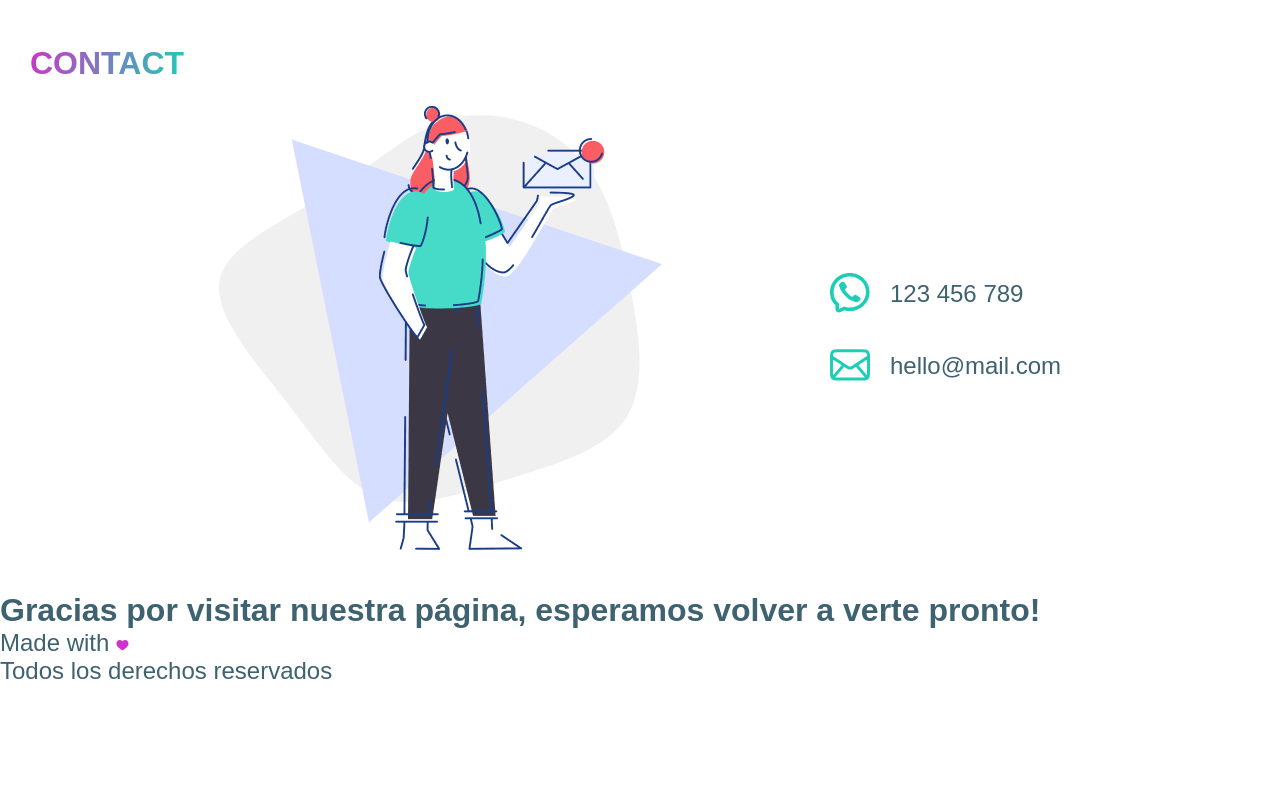
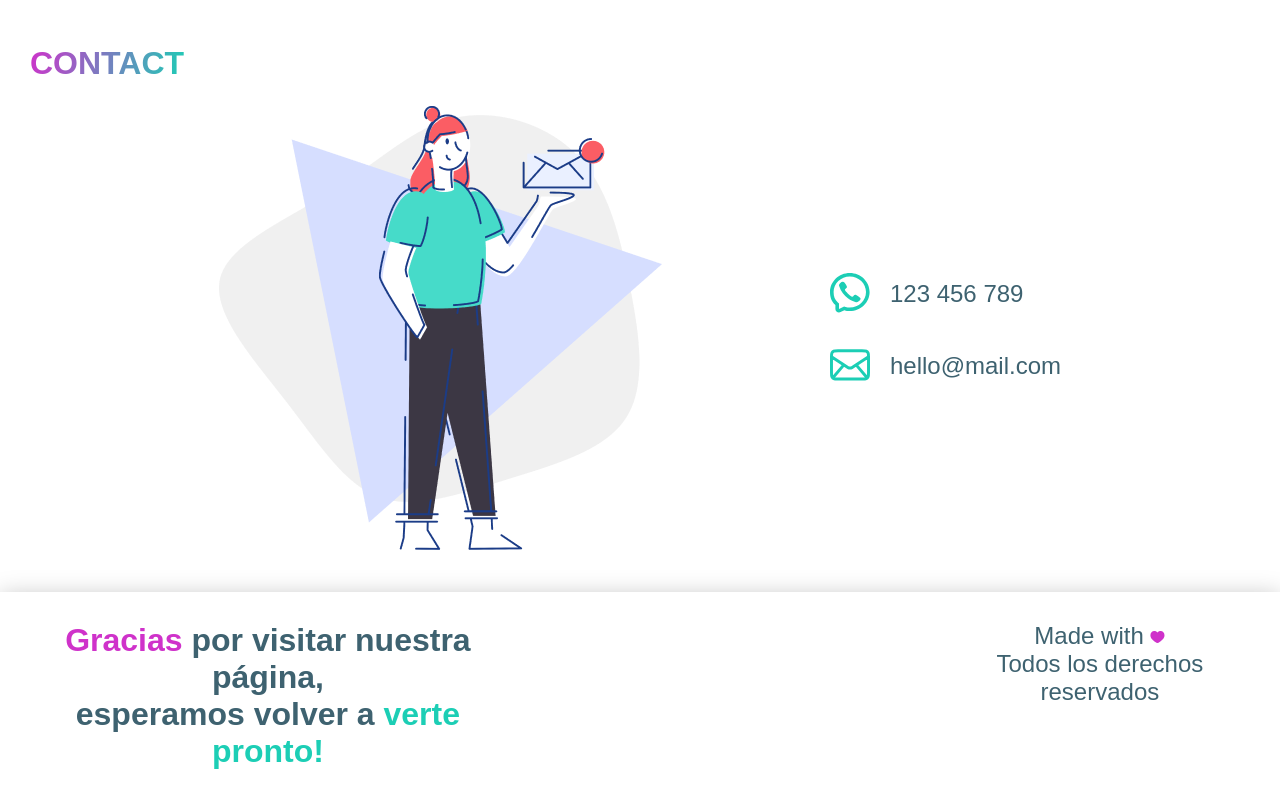
Before and after one commit to AgustinCarignano/margus-web, a Next.js app: page / in a window 1280 px wide. Shown: the part 2910-3710 px from the top of the page. Before the commit the page ends 3595 px from the top, so only its background shows below. Built offline with nearby package versions, Linux system fonts and the light colour scheme; a web font is replaced by a local one.

Commit message:
footer section ok

```diff
--- a/src/_components/Footer/Footer.tsx
+++ b/src/_components/Footer/Footer.tsx
@@ -2,15 +2,16 @@ import React from "react";
 import Styles from "./footer.module.scss";
 import heart from "@public/images/heartIcon.svg";
 import Image from "next/image";
+import Utils from "../../styles/utils.module.scss"
 
 function Footer() {
     return (
-        <footer>
-            <h2>Gracias por visitar nuestra página, esperamos volver a verte pronto!</h2>
-            <p>
+        <footer className={Styles.footer}>
+            <h2 className={Styles.footer__title}><span className={Utils.highlightedText__fucsia}>Gracias</span> por visitar nuestra página, <br />esperamos volver a <span className={Utils.highlightedText__aqua}>verte pronto!</span></h2>
+            <p className={Styles.footer__text}>
                 Made with{" "}
                 <span>
-                    <Image src={heart} width={13} height={11} alt="" />
+                    <Image src={heart} width={15} height={13} alt="" />
                 </span>{" "}
                 <br />
                 Todos los derechos reservados
--- a/src/_components/Footer/footer.module.scss
+++ b/src/_components/Footer/footer.module.scss
@@ -0,0 +1,16 @@
+@import "../../styles/variables.scss";
+
+.footer {
+  padding: 30px;
+  display: flex;
+  justify-content: center;
+  gap: 444px;
+  box-shadow: 0px 4px 23px 0px rgba(0, 0, 0, 0.25);
+
+  &__title {
+    text-align: center;
+  }
+  &__text {
+    text-align: center;
+  }
+}
```
